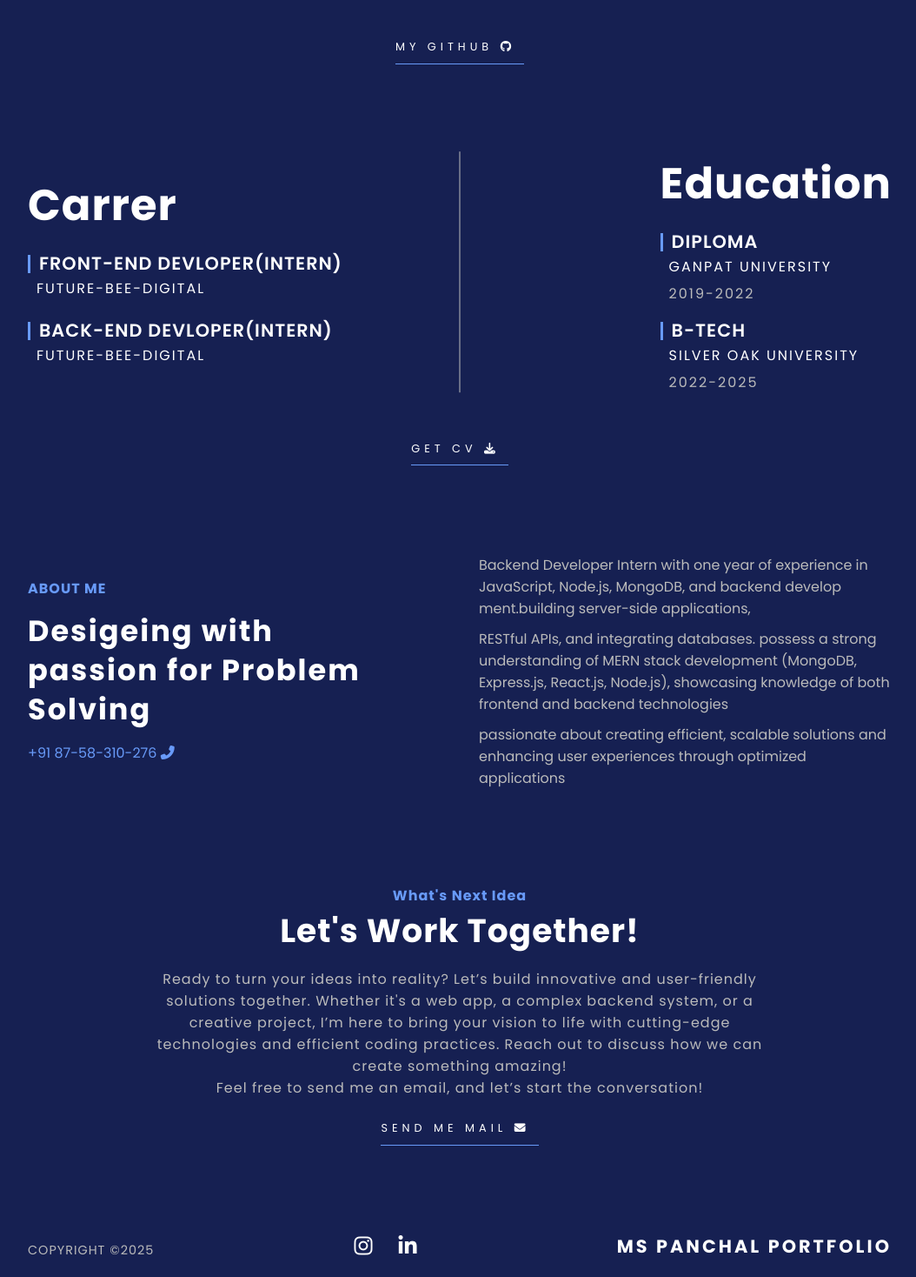
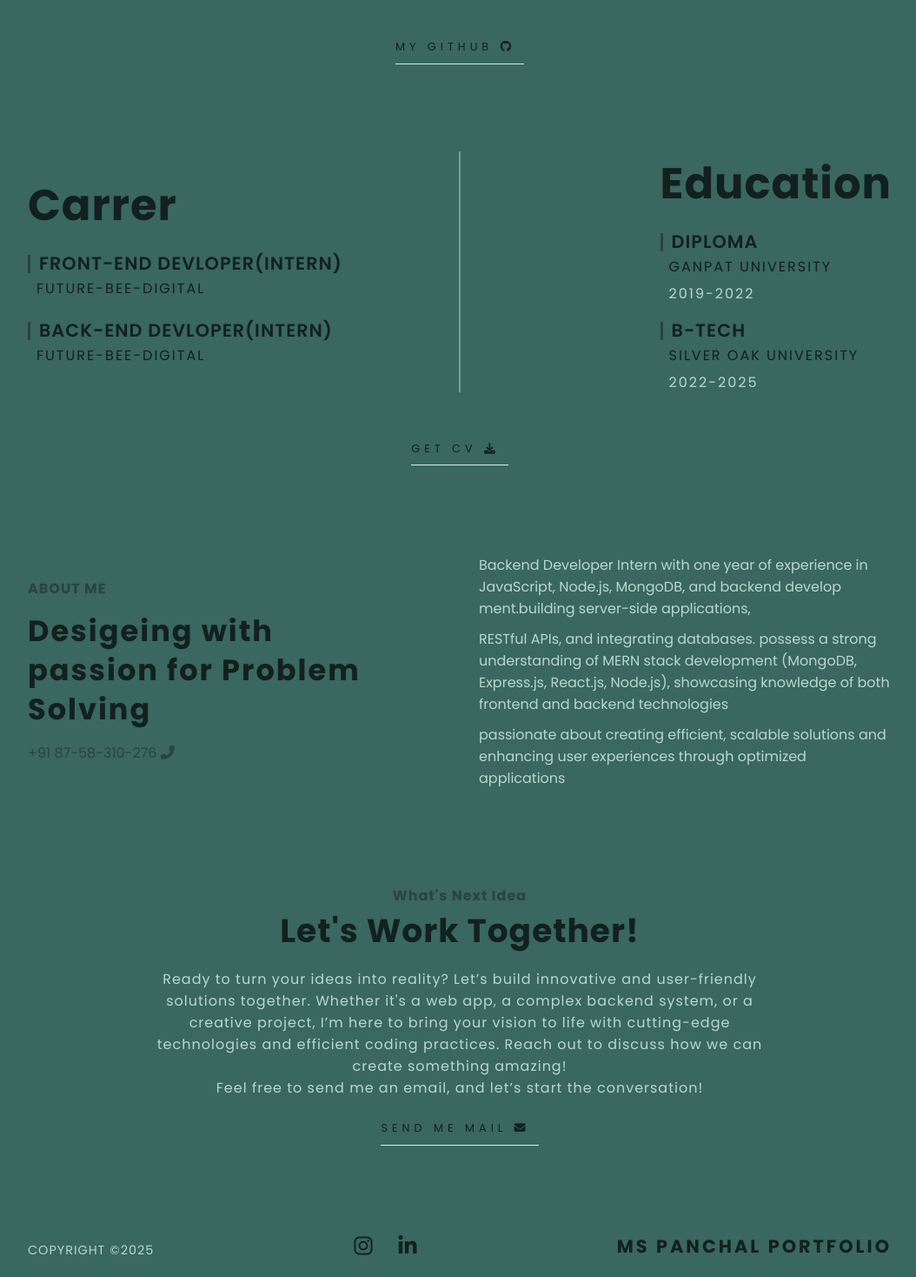
Before and after one commit to Mspanchal23/webportfolio, a React (Create React App) app: page / in a window 1280 px wide. Shown: the part 1725-3193 px from the top of the page at 87% size, without its empty margins (111-1165 px from the left). Built offline with nearby package versions, Linux system fonts and the light colour scheme.

Commit message:
colorchanges

```diff
--- a/package.json
+++ b/package.json
@@ -10,6 +10,7 @@
     "gh-pages": "^6.3.0",
     "react": "^19.0.0",
     "react-dom": "^19.0.0",
+    "react-router-dom": "^7.1.3",
     "react-scripts": "5.0.1",
     "swiper": "^11.2.1"
   },
--- a/src/components/Home/Home.css
+++ b/src/components/Home/Home.css
@@ -42,7 +42,7 @@
     justify-content: center;
     align-items: center;
     opacity: 0.8;
-    background: rgba(0, 0, 0, 0.2);
+    background: var(--whiteColor);
     position: relative;
 }
 
@@ -50,7 +50,7 @@
     content: '';
     position: absolute;
     inset: -10px 140px;
-    background: linear-gradient(315deg, #347599, #25555a);
+    background: linear-gradient(315deg, #01664d, #77827f);
     transition: 0.05s;
     animation: animate 4s linear infinite;
 }
@@ -72,7 +72,7 @@
     content: '';
     position: absolute;
     inset: 6px;
-    background: rgb(70, 78, 119);
+    background: #2b4440;
     border-radius: 50%;
     z-index: 1;
 }
@@ -80,7 +80,7 @@
 .img-box{
     position: absolute;
     inset: -1px;
-    border: 6px solid rgba(48, 72, 192, 0.411);
+    border: 6px solid rgba(55, 81, 78, 0.411);
     z-index: 3;
     border-radius: 50%;
     overflow: hidden;
@@ -110,7 +110,7 @@
 
 .img-box h2{
     position: relative;
-    color: #fff;
+    color: var(--grayColor);
     font-size: 1.4rem;
     text-align: center;
     font-weight: 600;
@@ -124,22 +124,22 @@
 }
 
 .img-box .social a{
-    color: #fff;
+    color: #dcebe7;
     font-size: 1.5rem;
     margin: 0 7rem;
     transition: 0.3s;
 }
 
 .img-box .social a:hover{
-    text-shadow: 0 0 10px #fff;
+    text-shadow: 0 0 10px var(--grayColor);
 }
 
 .img-box .hire-me{
     position: relative;
     margin-top: 10px;
     padding: 6px 20px;
-    background: #fff;
-    color: #000;
+    background: #dcebe7;
+    color: #12211f;
     border-radius: 25px;
     font-size: 1.2rem;
     text-transform: uppercase;
@@ -149,7 +149,7 @@
 
 .img-box .hire-me:hover{
     letter-spacing: 0.2rem;
-    box-shadow: 0 0 10px #fff;
+    box-shadow: 0 0 10px #f4f9f8;
 }
 
 @media (max-width:865px){
--- a/src/components/Process/Process.css
+++ b/src/components/Process/Process.css
@@ -31,7 +31,7 @@
 }
 
 .process-box span{
-    color: rgba(41, 109, 255, 0.2);
+    color: rgba(0, 0, 0, 0.2);
     position: absolute;
     left: -15px;
     top: -30px;
--- a/src/components/Progress/Progress.css
+++ b/src/components/Progress/Progress.css
@@ -2,7 +2,7 @@
     width: 55px;
     height: 55px;
     border-radius: 50%;
-    background: rgb(254, 254, 254);
+    background: rgb(213, 244, 233);
     display: flex;
     justify-content: center;
     align-items: center;
@@ -17,11 +17,11 @@
 #progress div{
     width: calc(100% - 5px);
     height: calc(100% - 5px);
-    background: #6167e2;
+    background: #12211f;
     border-radius: 50%;
     display: flex;
     justify-content: center;
     align-items: center;
-    color: white;
+    color: #f4f9f8;
 
 }
--- a/src/components/Projects/Projects.css
+++ b/src/components/Projects/Projects.css
@@ -28,17 +28,17 @@
     display: flex;
     justify-content: flex-start;
     align-items: flex-end;
-    background: rgba(22, 32, 82, 0.5);
-    background: linear-gradient(180deg, rgba(22, 32, 82, 0) 65%, rgba(22, 32, 82, 0.85) 100%);
+    background: rgba(23, 88, 77, 0.5);
+    background: linear-gradient(180deg, rgba(95, 157, 140, 0) 65%, #44d0b6d9 100%);
     padding: 30px;
     transition: 0.3s;
 }
 
 .project-box .p-overlayer strong{
-    color: white;
+    color: #f4f9f8;
     font-size: 2rem;
     letter-spacing: 2px;
-    border-left: 4px solid #689af8;
+    border-left: 4px solid #12211f;
     line-height: 30px;
     padding-left: 20px;
     font-weight: 700;
--- a/src/components/Theme/Theme.js
+++ b/src/components/Theme/Theme.js
@@ -6,11 +6,11 @@ const Theme = () => {
 
     useEffect(() => {
         if (dark) {
-            document.documentElement.style.setProperty('--bgColor', '#162052');
-            document.documentElement.style.setProperty('--whiteColor', '#fff');
+            document.documentElement.style.setProperty('--bgColor', '#3a6760');
+            document.documentElement.style.setProperty('--whiteColor', '#12211f');
         } else {
-            document.documentElement.style.setProperty('--bgColor', '#fff');
-            document.documentElement.style.setProperty('--whiteColor', '#111');
+            document.documentElement.style.setProperty('--bgColor', '#12211f');
+            document.documentElement.style.setProperty('--whiteColor', '#b8d7cf');
         }
     },[dark]);
 
--- a/src/index.css
+++ b/src/index.css
@@ -1,10 +1,10 @@
 @import url('https://fonts.googleapis.com/css2?family=Fredoka:wght@300..700&family=Poppins:ital,wght@0,100;0,200;0,300;0,400;0,500;0,600;0,700;0,800;0,900;1,100;1,200;1,300;1,400;1,500;1,600;1,700;1,800;1,900&display=swap');
 
 :root{
-    --bgColor: #162052;
-    --whiteColor: #fff;
-    --grayColor: #bbb;
-    --blueColor: #689af8;
+    --bgColor: #3a6760;
+    --whiteColor: #12211f;
+    --grayColor: #b8d7cf;
+    --blueColor: #2b4440;
 }
 
 /* :root{
@@ -51,7 +51,7 @@ a{
     font-weight: 400;
     letter-spacing: 5px;
     font-size: 0.8rem;
-    border-bottom: 1px solid #689af8;
+    border-bottom: 1px solid #dcebe7;
     padding: 10px 10px 10px 0;
     transition: all 0.5s cubic-bezier(0.075,0.82,0.165,1);
     cursor: pointer;
@@ -59,7 +59,7 @@ a{
 
 .btn-link:hover{
     padding: 10px;
-    background: rgba(104, 154, 248, 0.102);
+    background: #8fbcb2;
 }
 
 section{
```
Also changed, not shown: 8 other files (tests, documents, lock files or other folders).
